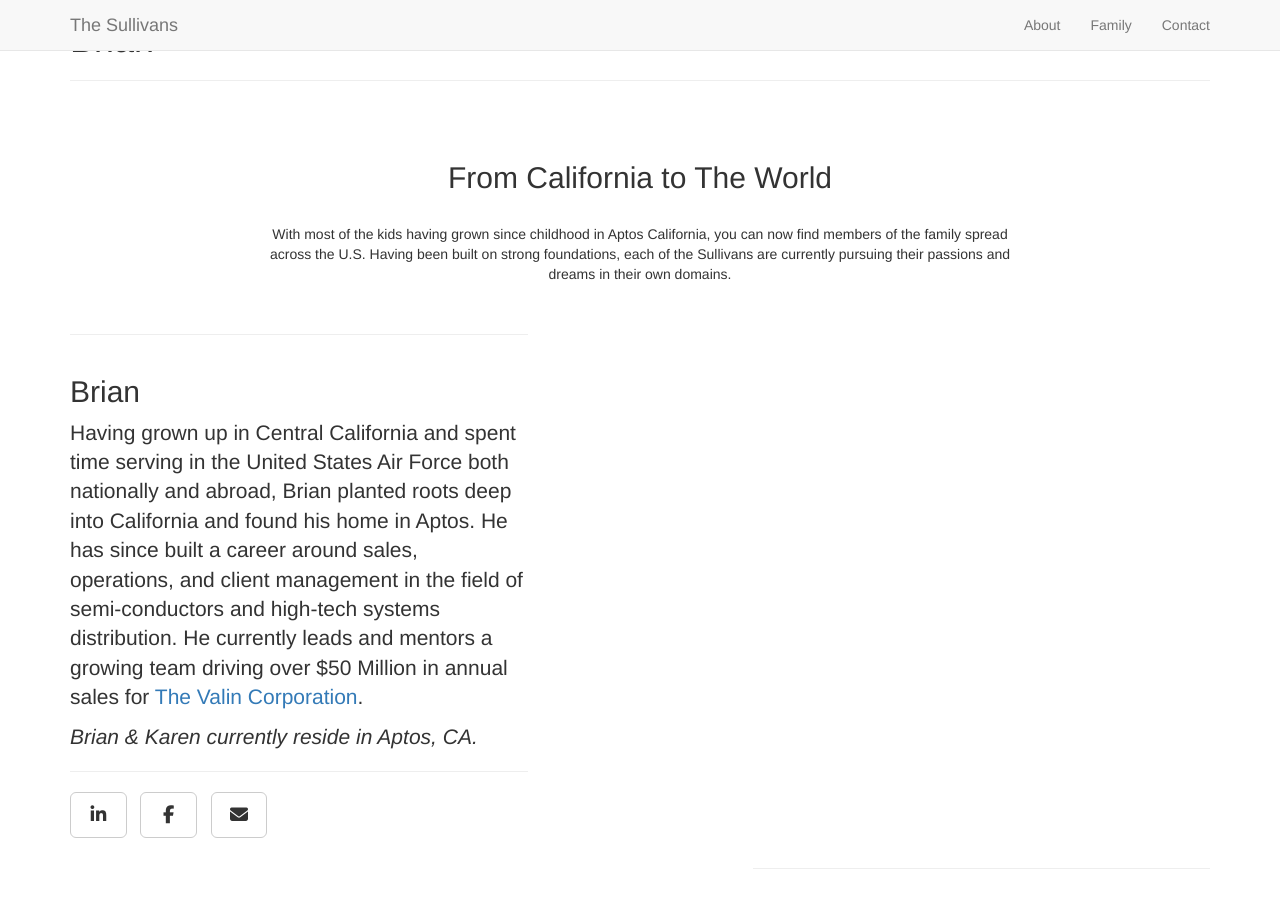
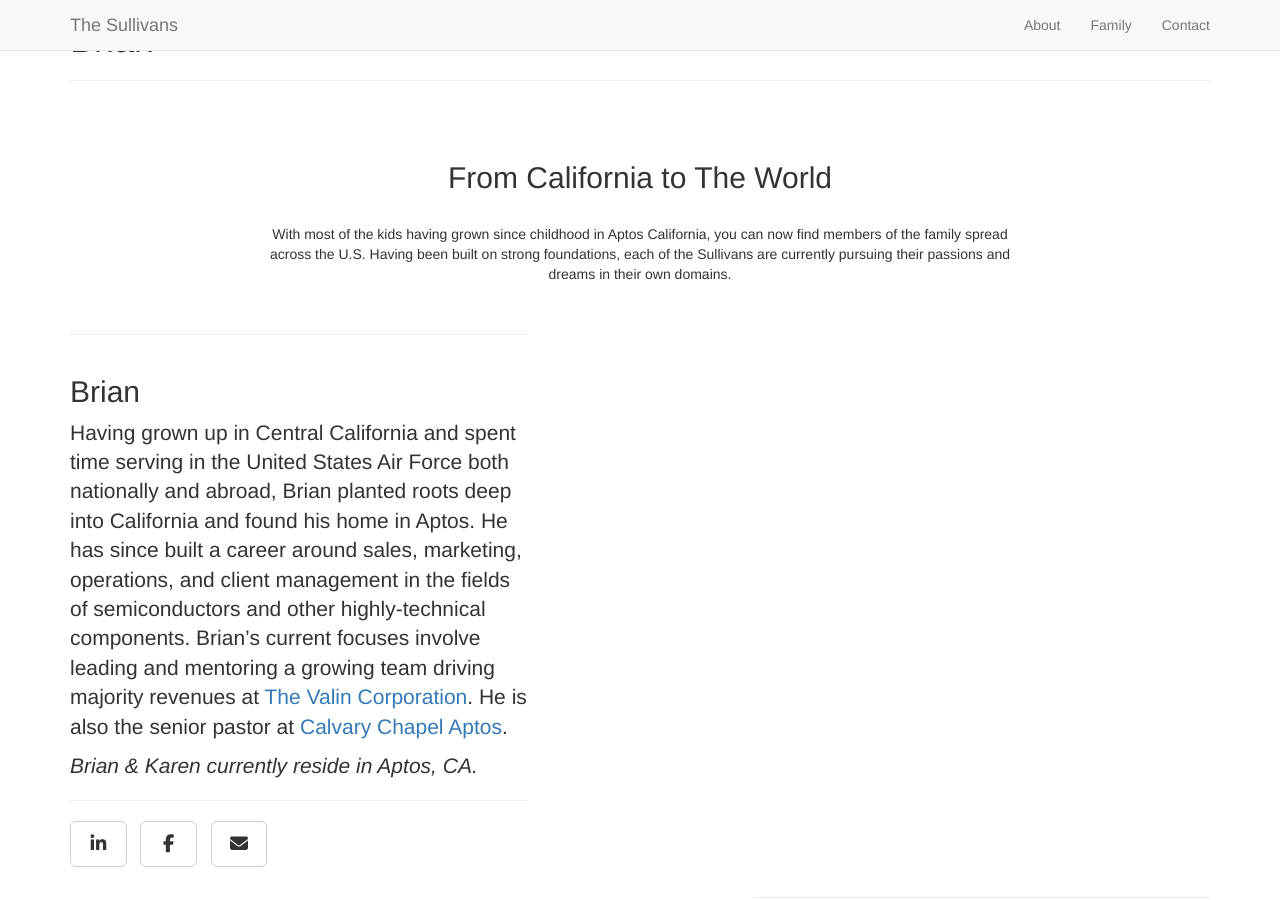
Before and after one commit to jon-fm/sullivans-co, a Jekyll site: the page built from _posts/2020-01-01-brian.md, in a window 1280 px wide and 900 px high. Built offline with Jekyll 4.4.1, drawn with Linux system fonts in a browser that asks for light colours; nearby versions of some CDN libraries; library files that are not in the unit come from our copies.

Commit message:
rework dad bio

```diff
--- a/_posts/2020-01-01-brian.md
+++ b/_posts/2020-01-01-brian.md
@@ -11,9 +11,11 @@ email: brian@sullivans.co
 Having grown up in Central California and spent time serving in the United
 States Air Force both nationally and abroad, Brian planted roots deep into
 California and found his home in Aptos. He has since built a career around
-sales, operations, and client management in the field of semi-conductors and
-high-tech systems distribution. He currently leads and mentors a growing team
-driving over $50 Million in annual sales for
-[The Valin Corporation](https://www.valin.com){:target="_blank"}.
+sales, marketing, operations, and client management in the fields of
+semiconductors and other highly-technical components. Brian's current focuses
+involve leading and mentoring a growing team driving majority revenues at
+[The Valin Corporation](https://www.valin.com){:target="_blank"}. He is also
+the senior pastor at
+[Calvary Chapel Aptos](https://www.facebook.com/calvarychapelaptos/){:target="_blank"}.
 
 _Brian & Karen currently reside in Aptos, CA._
```
